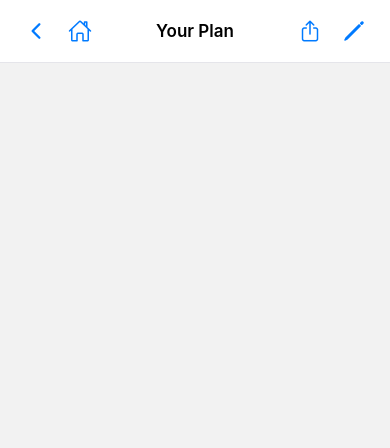
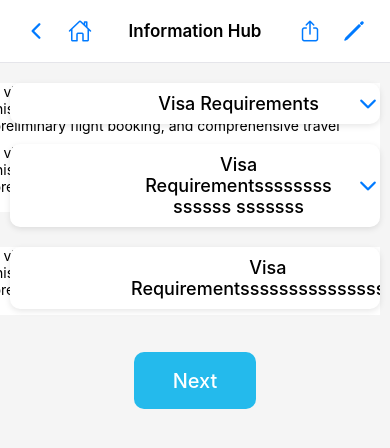
Before and after one commit to Mohammedbbk/AldaleelApp, a React Native app: screen /InformationScreen in a window 390 px wide. Shown: the top 448 px of the page. Built offline with nearby package versions, Linux system fonts and the light colour scheme; no server answers.

Commit message:
initial structure for information screen

```diff
--- a/src/screens/InformationScreen.js
+++ b/src/screens/InformationScreen.js
@@ -12,13 +12,96 @@ import {
 import { SafeAreaView } from "react-native-safe-area-context";
 import { Ionicons } from "@expo/vector-icons";
 
+// Sample data - replace with actual data from API
+const information = {
+  titles: [
+    {
+      number: 1,
+      title: "Visa Requirements",
+      content:
+        "A visa is required to enter the United States. You need to apply for a B1/B2 visa through the U.S. Embassy. Your passport must be valid for at least six months beyond the date of travel. Not applicable, as this is outside the Schengen zone. Suggested documents include proof of employment, a bank statement for the last six months, a preliminary flight booking, and comprehensive travel insurance.",
+    },
+    {
+      number: 2,
+      title: "Visa Requirementssssssss ssssss sssssss",
+      content:
+        "A visa is required to enter the United States. You need to apply for a B1/B2 visa through the U.S. Embassy. Your passport must be valid for at least six months beyond the date of travel. Not applicable, as this is outside the Schengen zone. Suggested documents include proof of employment, a bank statement for the last six months, a preliminary flight booking, and comprehensive travel insurance.",
+    },
+    {
+      number: 3,
+      title: "Visa Requirementsssssssssssssssss",
+      content:
+        "A visa is required to enter the United States. You need to apply for a B1/B2 visa through the U.S. Embassy. Your passport must be valid for at least six months beyond the date of travel. Not applicable, as this is outside the Schengen zone. Suggested documents include proof of employment, a bank statement for the last six months, a preliminary flight booking, and comprehensive travel insurance.",
+    },
+  ],
+};
+
+// Reusable Components
+
+const Accordion = ({ title, children }) => {
+  const [expanded, setExpanded] = useState(false);
+  const [contentHeight, setContentHeight] = useState(0);
+  const animatedHeight = useRef(new Animated.Value(0)).current;
+
+  // Measure content height once on initial render
+  const measureContent = (event) => {
+    const { height } = event.nativeEvent.layout;
+    setContentHeight(height);
+  };
+
+  const toggleAccordion = () => {
+    if (!contentHeight) return;
+
+    Animated.timing(animatedHeight, {
+      toValue: expanded ? 0 : contentHeight,
+      duration: 300,
+      useNativeDriver: false,
+    }).start(() => {
+      setExpanded(!expanded);
+    });
+  };
+
+  return (
+    <View>
+      {/* Measurement view (hidden off-screen) */}
+      <View
+        style={[
+          {
+            position: "absolute",
+            left: -500,
+          },
+          styles.accordianContent,
+        ]}
+        onLayout={measureContent}
+      >
+        <View style={styles.content}>{children}</View>
+      </View>
+
+      {/* Clickable header */}
+      <TouchableOpacity onPress={toggleAccordion} activeOpacity={0.9}>
+        {title}
+        {/* Animated content */}
+        <Animated.View
+          style={{
+            height: animatedHeight,
+            overflow: "hidden",
+            style: styles.accordianContent,
+          }}
+        >
+          <View style={styles.accordianContent}>{children}</View>
+        </Animated.View>
+      </TouchableOpacity>
+    </View>
+  );
+};
+
 class InformationScreen extends React.Component {
   //handlers
   handleBack = () => {
     this.props.navigation.navigate("UserPlanScreen");
   };
   handleHome = () => {
-    this.props.navigation.navigate("MainScreen");
+    //TBD
   };
   handleEditPlan = () => {
     this.props.navigation.navigate("AssistantScreen");
@@ -27,13 +110,14 @@ class InformationScreen extends React.Component {
     this.props.navigation.navigate("InformationScreen");
   };
   handleShare = () => {};
+
   render() {
     return (
-      <SafeAreaView>
+      <SafeAreaView style={styles.wrapper}>
         {/* Header Section */}
 
         <View style={styles.headerContainer}>
-          <Text style={styles.titleText}>Your Plan</Text>
+          <Text style={styles.titleText}>Information Hub</Text>
           <View style={styles.headerButton}>
             <TouchableOpacity>
               <Ionicons
@@ -71,13 +155,42 @@ class InformationScreen extends React.Component {
             </TouchableOpacity>
           </View>
         </View>
+
+        {/* Body */}
+        <ScrollView
+          contentContainerStyle={styles.container}
+          showsVerticalScrollIndicator={false}
+        >
+          <View style={styles.informationWrapper}>
+            {information.titles.map((item) => (
+              <Accordion
+                key={item.number}
+                title={
+                  <View style={styles.informationContainer}>
+                    <Image style={styles.informationImage} resizeMode="cover" />
+                    <Text style={styles.informationTitle}>{item.title}</Text>
+                    <Ionicons name="chevron-down" size={24} color={"#007AFF"} />
+                  </View>
+                }
+              >
+                <Text>{item.content}</Text>
+              </Accordion>
+            ))}
+          </View>
+        </ScrollView>
+        {/* Next Button */}
+        <View style={styles.buttonContainer}>
+          <TouchableOpacity style={styles.nextButton} onPress={this.handleNext}>
+            <Text style={styles.nextButtonText}>Next</Text>
+          </TouchableOpacity>
+        </View>
       </SafeAreaView>
     );
   }
 }
-
 export default InformationScreen;
 
+// Styles
 const styles = StyleSheet.create({
   wrapper: {
     position: "relative",
@@ -119,10 +232,6 @@ const styles = StyleSheet.create({
     padding: 8,
     gap: 20,
   },
-  icon: {
-    width: 44,
-    height: 44,
-  },
   overallReview: {
     flexDirection: "row",
     justifyContent: "center",
@@ -160,70 +269,43 @@ const styles = StyleSheet.create({
     fontWeight: "500",
     color: "#333",
   },
-  itineraryWrapper: {
+  informationWrapper: {
     flexDirection: "column",
     alignItems: "strech",
+    paddingTop: 20,
+    gap: 20,
   },
-  dayHeader: {
-    fontSize: 13,
-    fontWeight: "400",
-    color: "#333",
-    marginBottom: 5,
-  },
-  dayContainer: {
+  informationContainer: {
+    flexDirection: "row",
+    justifyContent: "space-between",
+    alignItems: "center",
     padding: 0,
-    position: "relative",
-    backgroundColor: "#00ADEF",
+    backgroundColor: "white",
     borderRadius: 10,
-    borderTopLeftRadius: 0,
-    borderTopRightRadius: 0,
     overflow: "hidden",
-    marginBottom: 20,
     shadowRadius: 6,
     shadowOpacity: 0.1,
     shadowOffset: { width: 0, height: 2 },
     shadowColor: "#000",
     elevation: 3,
   },
-  activityImage: {
+  informationImage: {
+    borderRadius: 10,
     backgroundColor: "#555",
-    width: "100%",
-    height: 200,
+    width: "30%",
+    height: "175",
   },
-  activityItem: {},
-  activityDetails: {
-    padding: 20,
-  },
-  activityTime: {
-    fontSize: 14,
-    color: "white",
-    fontWeight: 400,
-    marginBottom: 4,
-  },
-  activityName: {
+  informationTitle: {
     fontSize: 18,
     fontWeight: 500,
-    color: "white",
+    textAlign: "center",
+    color: "black",
+    flex: 1,
+    padding: 10,
   },
   accordianContent: {
     borderColor: "#3333",
     backgroundColor: "white",
-  },
-  planItem: {
-    flexDirection: "row",
-    gap: 5,
-    justifyContent: "space-between",
-    padding: 10,
-  },
-  planTime: {
-    color: "#666",
-    width: 70,
-    borderRightWidth: 1,
-    borderColor: "#666",
-  },
-  planEvent: {
-    flex: 2,
-    flexWrap: 1,
   },
   buttonContainer: {
     position: "absolute",
```
